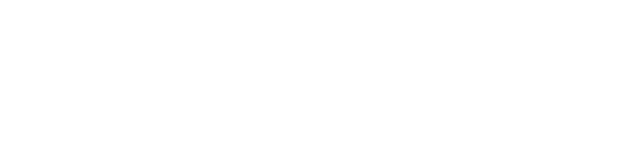
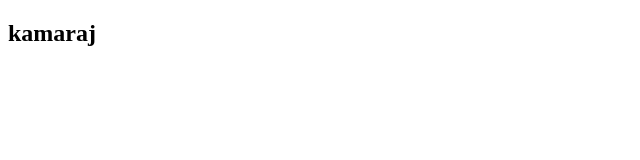
Before and after one commit to ZakiyaHaseena3108/deeplearning, a plain HTML site: page index.html in a window 1280 px wide. Shown: the whole page, without its empty margins (0-640 px from the left). Drawn offline with Linux system fonts and the light colour scheme.

Commit message:
heading two add index.html

```diff
--- a/index.html
+++ b/index.html
@@ -5,6 +5,6 @@
     <title></title>
 </head>
 <body>
-
+    <h2>kamaraj</h2>
 </body>
 </html>
```
